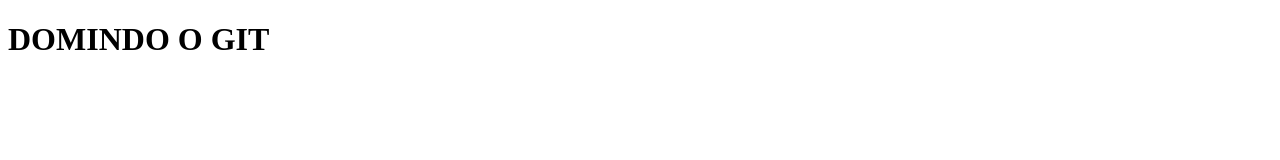
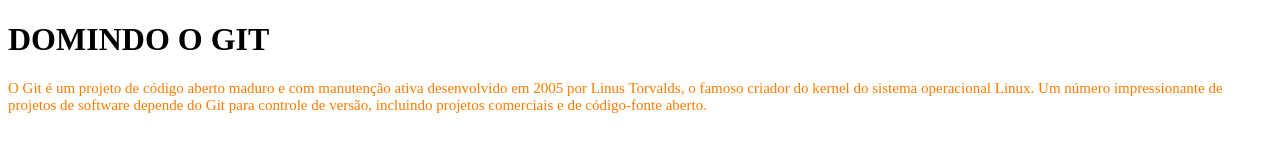
Before and after one commit to ozicosta/aula1SO, a plain HTML site: page index.html in a window 1280 px wide. Drawn offline with Linux system fonts and the light colour scheme.

Commit message:
Second commit

```diff
--- a/index.html
+++ b/index.html
@@ -1,12 +1,20 @@
 <!DOCTYPE html>
 <html lang="en">
-<head>
-    <meta charset="UTF-8">
-    <meta http-equiv="X-UA-Compatible" content="IE=edge">
-    <meta name="viewport" content="width=device-width, initial-scale=1.0">
+  <head>
+    <meta charset="UTF-8" />
+    <meta http-equiv="X-UA-Compatible" content="IE=edge" />
+    <meta name="viewport" content="width=device-width, initial-scale=1.0" />
     <title>Aula 01 SO</title>
-</head>
-<body>
-        <h1> DOMINDO O GIT</h1>
-</body>
+  </head>
+  <body>
+    <h1><strong>DOMINDO O GIT</strong></h1>
+
+    <p style="font-size: 15px; color: rgb(255, 123, 0)">
+      O Git é um projeto de código aberto maduro e com manutenção ativa
+      desenvolvido em 2005 por Linus Torvalds, o famoso criador do kernel do
+      sistema operacional Linux. Um número impressionante de projetos de
+      software depende do Git para controle de versão, incluindo projetos
+      comerciais e de código-fonte aberto.
+    </p>
+  </body>
 </html>
```
